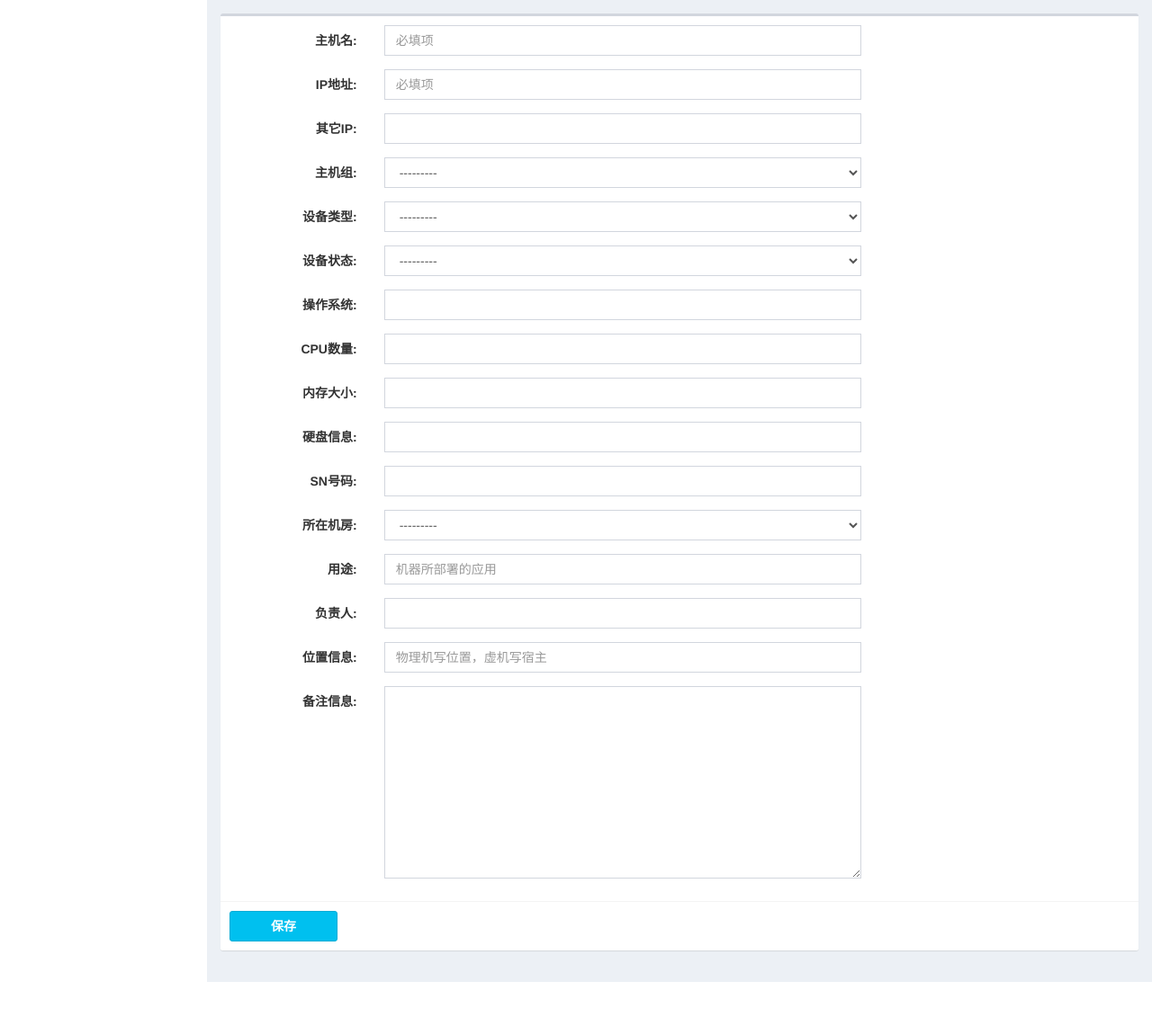
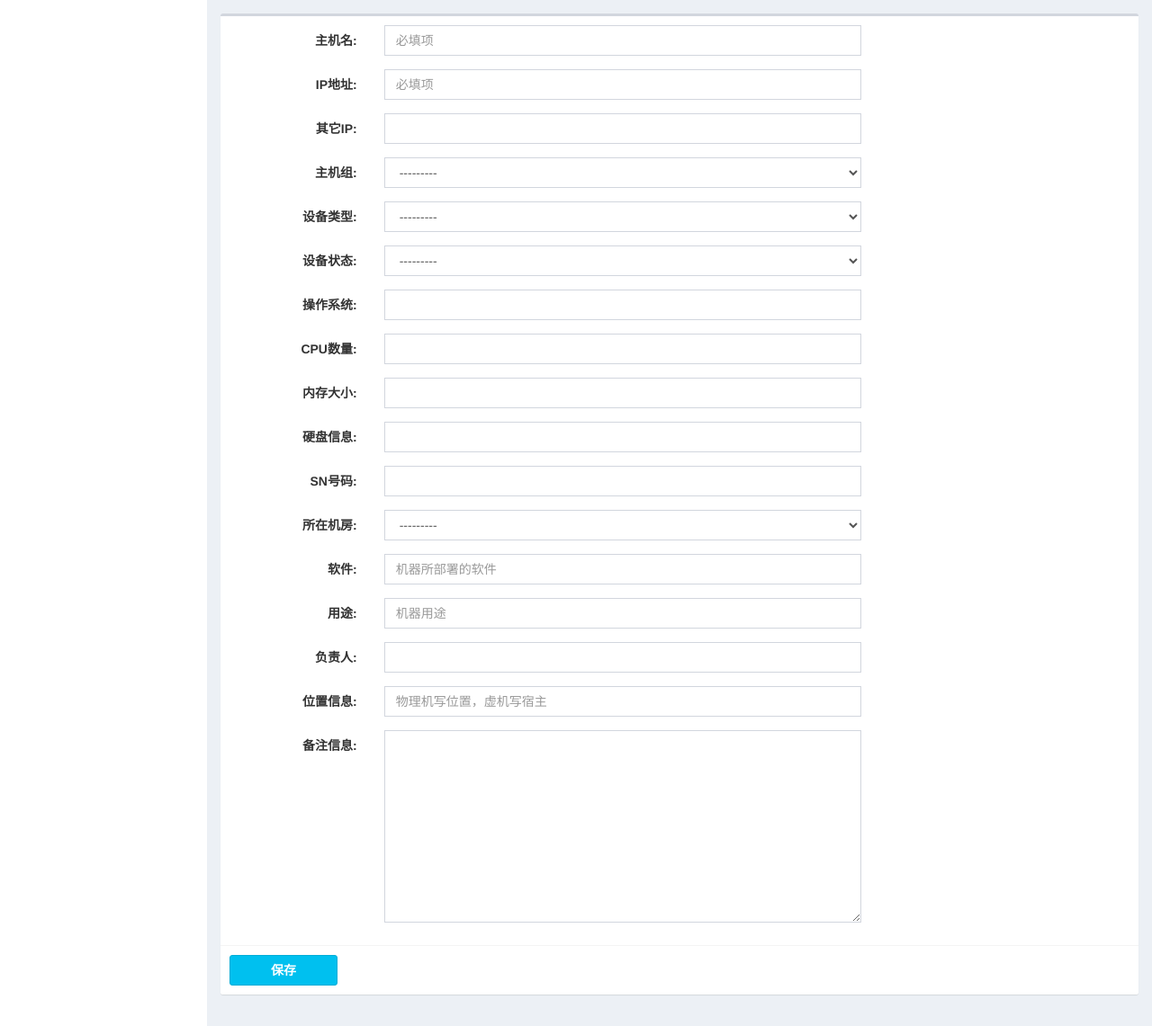
Before and after one commit to linuxvip/godson, a Django app: page /cmdb/asset/edit/1/ in a window 1280 px wide. Shown: the whole page at 90% size. Before the commit the page ends 1092 px from the top, so only its background shows below. Run offline with Django 3.2, Linux system fonts and the light colour scheme; the visitor is signed in with stand-in values (Sample User, id 1); data comes from the database, SQL or seed files in the repository; data that the repository does not hold is empty; some libraries are stand-ins or nearby versions.

Commit message:
cmdb add field usage

```diff
--- a/cmdb/forms.py
+++ b/cmdb/forms.py
@@ -29,7 +29,8 @@ class AssetForm(forms.ModelForm):
             'sn': TextInput(attrs={'class': 'form-control', 'style': 'width:530px;'}),
             'idc': Select(attrs={'class': 'form-control', 'style': 'width:530px;'}),
             'position': TextInput(attrs={'class': 'form-control', 'style': 'width:530px;', 'placeholder': u'物理机写位置，虚机写宿主'}),
-            'application': TextInput(attrs={'class': 'form-control', 'style': 'width:530px;','placeholder': u'机器所部署的应用'}),
+            'application': TextInput(attrs={'class': 'form-control', 'style': 'width:530px;','placeholder': u'机器所部署的软件'}),
+            'usage': TextInput(attrs={'class': 'form-control', 'style': 'width:530px;','placeholder': u'机器用途'}),
             'principal': TextInput(attrs={'class': 'form-control', 'style': 'width:530px;'}),
             'memo': Textarea(attrs={'class': 'form-control', 'style': 'width:530px;'}),
         }
--- a/cmdb/models.py
+++ b/cmdb/models.py
@@ -72,7 +72,8 @@ class Host(models.Model):
     sn = models.CharField(u"SN号 码", max_length=60, blank=True)
     idc = models.ForeignKey(Idc, verbose_name=u"所在机房", on_delete=models.SET_NULL, null=True, blank=True)
     position = models.CharField(u"所在位置", max_length=100, null=True, blank=True)
-    application = models.CharField(u"用途", max_length=100, null=True, blank=True)
+    usage = models.CharField(u"用途", max_length=100, null=True, blank=True)
+    application = models.CharField(u"软件", max_length=100, null=True, blank=True)
     principal = models.CharField(u"负责人", max_length=50, null=True, blank=True)
     memo = models.TextField(u"备注信息", max_length=200, null=True, blank=True)
 
--- a/templates/cmdb/asset_edit.html
+++ b/templates/cmdb/asset_edit.html
@@ -99,9 +99,15 @@
               </div>
 
               <div class="form-group">
+                  <label for="idc" class="col-sm-2 control-label">软件:</label>
+                  <div class="col-sm-10">
+                       {{ af.application }}
+                  </div>
+              </div>
+              <div class="form-group">
                   <label for="idc" class="col-sm-2 control-label">用途:</label>
                   <div class="col-sm-10">
-                       {{ af.application }}
+                       {{ af.usage }}
                   </div>
               </div>
               <div class="form-group">
--- a/templates/cmdb/index.html
+++ b/templates/cmdb/index.html
@@ -134,6 +134,7 @@
                             <th>CPU</th>
                             <th>内存(G)</th>
                             <th>机房</th>
+                            <th>软件</th>
                             <th>用途</th>
                             <th>负责人</th>
                             <th class="text-center">功能</th>
@@ -150,6 +151,7 @@
                                         <td>{{ host.memory }}</td>
                                         <td>{{ host.idc }}</td>
                                         <td>{{ host.application }}</td>
+                                        <td>{{ host.usage }}</td>
                                         <td>{{ host.principal }}</td>
                                         <td class="text-center" data-editable='false'>
 {#                                        <a class="btn btn-sm btn-info" target="_blank" href="http://{{ host.hostname }}.{{ webssh_domain }}:2222/ssh/host/{{ host.ip }}" class="btn btn-xs btn-info">WebSSH</a>#}
--- a/templates/navi/manage.html
+++ b/templates/navi/manage.html
@@ -53,7 +53,7 @@
                                         <td><a href="#"><li style="list-style-type:none" onclick="return tanchu(this.value)" value="{{ navi.id }}">{{ navi.name }}</li></a></td>
                                         <td>{{ navi.description }}</td>
                                         <td>{{ navi.url }}</td>
-                                        <td>{{ navi.momo }}</td>
+                                        <td>{{ navi.memo }}</td>
                                     </tr>
                                 {% endfor %}
                                 {% else %}
```
Also changed, not shown: cmdb/migrations/0004_auto_20180319_1557.py (added), navi/migrations/0002_navi_memo.py (added).
